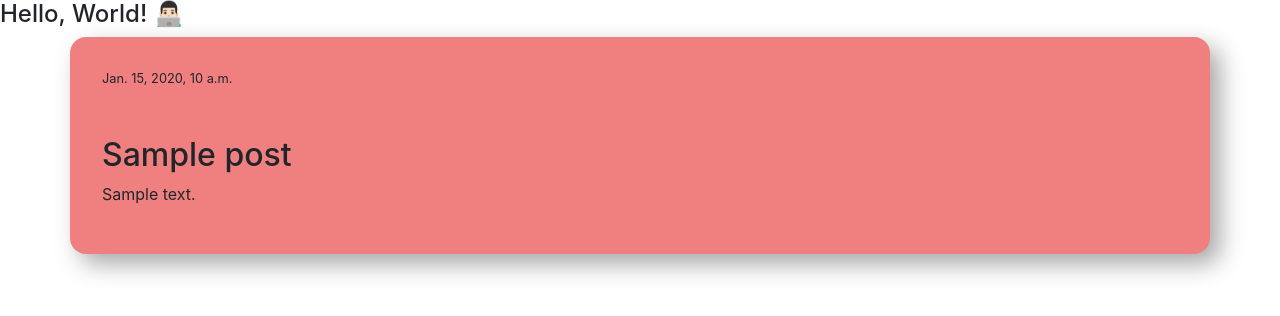
After one commit to izaelrg/djangotest, a Django app: template blog/templates/blog/post_detail.html in a window 1280 px wide. The commit adds this page. Shown: the top 316 px of the page. Run offline with Django 3.2, Linux system fonts and the light colour scheme; the template is opened without the code that fills it: most values are stand-ins (such as "Sample title", 1, 10 or a date in 2020); some libraries are stand-ins or nearby versions.

Commit message:
Se crea el template para el detalle del blog

```diff
--- a/blog/static/css/blog.css
+++ b/blog/static/css/blog.css
@@ -1,3 +1,10 @@
 h1 a, h2 a {
     color: lightcoral;
 }
+
+.post__detail {
+    background: lightcoral;
+    padding: 2rem;
+    border-radius: 1rem;
+    box-shadow: 10px 10px 24px 0px rgba(0,0,0,0.35);
+}
--- /dev/null
+++ b/blog/templates/blog/base.html
@@ -0,0 +1,15 @@
+{% load static %}
+<!DOCTYPE html>
+<html lang="en">
+<head>
+    <meta charset="UTF-8">
+    <title>djangoTest</title>
+    <link rel="stylesheet" href="https://stackpath.bootstrapcdn.com/bootstrap/4.5.0/css/bootstrap.min.css" integrity="sha384-9aIt2nRpC12Uk9gS9baDl411NQApFmC26EwAOH8WgZl5MYYxFfc+NcPb1dKGj7Sk" crossorigin="anonymous">
+    <link rel="stylesheet" href="{% static 'css/blog.css' %}">
+</head>
+<body>
+    <h4>Hello, World! 👨🏻‍💻</h4>
+    {% block content %}
+    {% endblock %}
+</body>
+</html>
--- /dev/null
+++ b/blog/templates/blog/post_detail.html
@@ -0,0 +1,17 @@
+{% extends 'blog/base.html' %}
+
+    {% block content %}
+        <div class="container post__detail">
+            <div class="row">
+                <div class="col">
+                    {% if post.published_date %}
+                        <div class="small">
+                            {{ post.published_date }}
+                        </div>
+                    {% endif %}
+                    <h2 class="mt-5">{{ post.title }}</h2>
+                    <p>{{ post.text|linebreaksbr }}</p>
+                </div>
+            </div>
+        </div>
+    {% endblock %}
--- a/blog/urls.py
+++ b/blog/urls.py
@@ -2,5 +2,6 @@ from django.urls import path
 from . import views
 
 urlpatterns = [
-    path('', views.post_list, name='post_list')
+    path('', views.post_list, name='post_list'),
+    path('post/<int:pk>/', views.post_detail, name='post_detail'),
 ]
```
Also changed, not shown: blog/templates/blog/post_list.html (+5 -15 lines), blog/views.py (+6 -1 lines).
